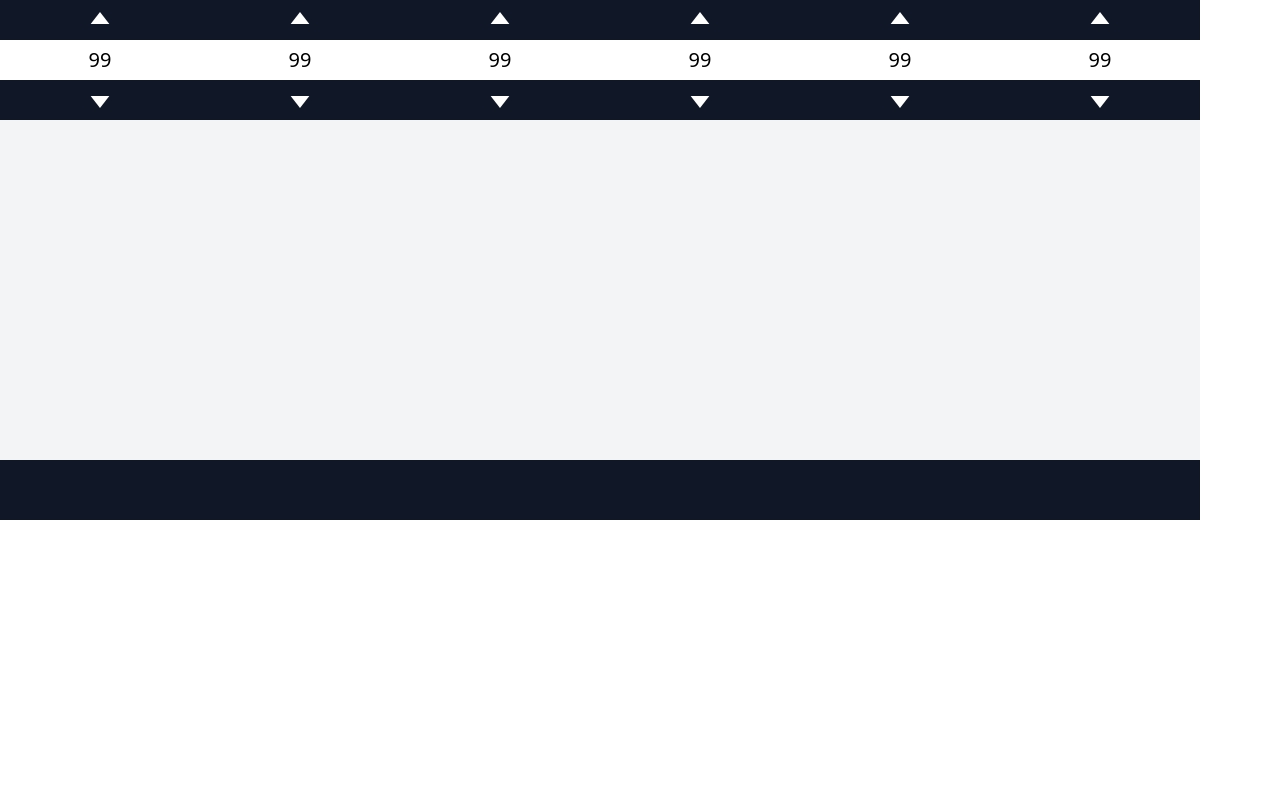
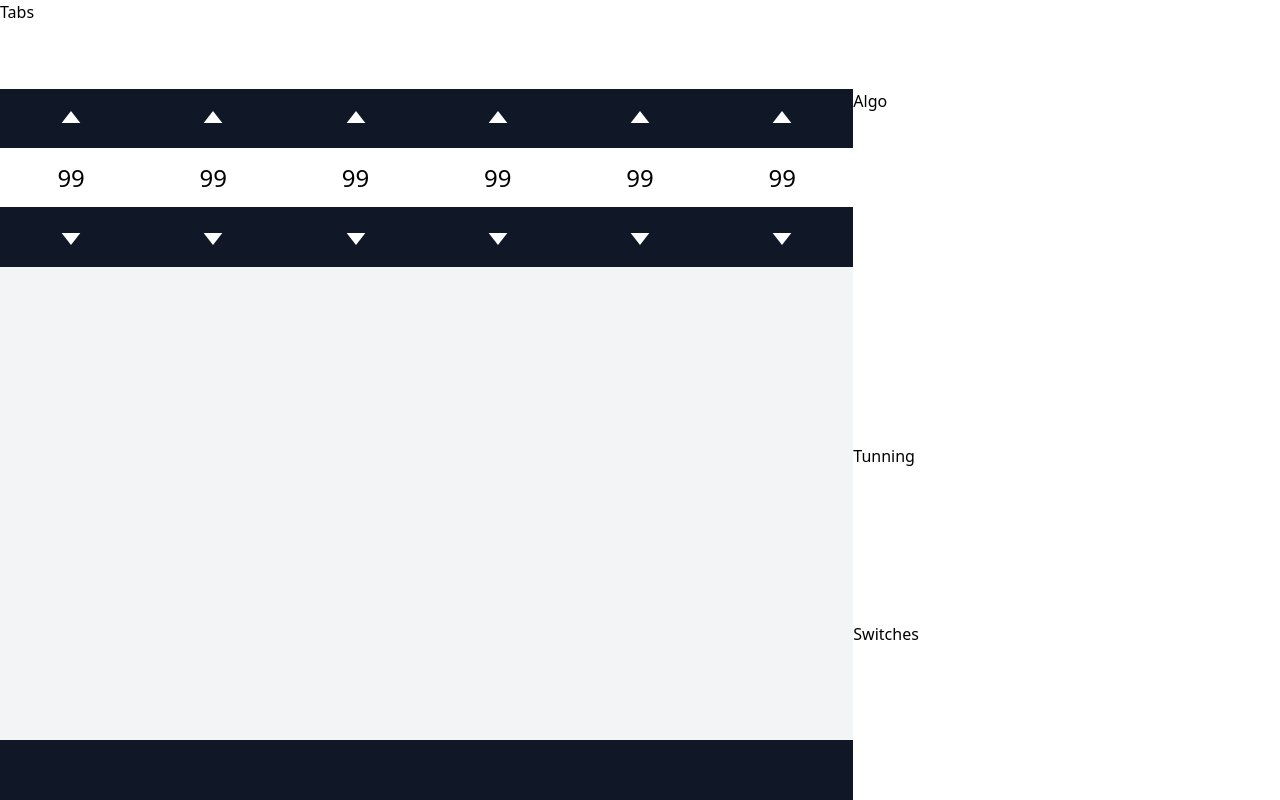
Before and after one commit to VladWithCookies/volca-fm-controller, a React (Vite) app: page / in a window 1280 px wide. Built offline with nearby package versions, Linux system fonts and the light colour scheme.

Commit message:
Add fluid layout

```diff
--- a/src/components/atoms/Button.tsx
+++ b/src/components/atoms/Button.tsx
@@ -6,7 +6,7 @@ export default function Button({ children }: Props) {
   return (
     <button
       type="button"
-      className="flex items-center justify-center h-10 bg-gray-900 text-white"
+      className="flex items-center justify-center size-full bg-gray-900 text-white"
     >
       {children}
     </button>
--- a/src/components/atoms/Fader.tsx
+++ b/src/components/atoms/Fader.tsx
@@ -3,7 +3,7 @@ import { Slider } from 'radix-ui';
 export default function Fader() {
   return (
     <Slider.Root
-      className="relative flex flex-col align-center w-50 h-100"
+      className="relative flex flex-col align-center size-full overflow-hidden"
       defaultValue={[0]}
       max={99}
       step={1}
@@ -12,7 +12,7 @@ export default function Fader() {
 			<Slider.Track className="relative grow bg-gray-100">
 				<Slider.Range className="absolute w-full bg-teal-300" />
 			</Slider.Track>
-			<Slider.Thumb className="block w-50 h-15 outline-none bg-gray-900" />
+			<Slider.Thumb className="block w-100 h-15 outline-none bg-gray-900" />
 		</Slider.Root>
   );
 }
--- a/src/components/atoms/Section.tsx
+++ b/src/components/atoms/Section.tsx
@@ -5,7 +5,7 @@ interface Props {
 
 export default function Section ({ heading, children }: Props) {
   return (
-    <section className="flex">
+    <section className="size-full">
       <h2 hidden>{heading}</h2>
       {children}
     </section>
--- a/src/components/molecules/Stepper.tsx
+++ b/src/components/molecules/Stepper.tsx
@@ -4,15 +4,15 @@ import Button from '@/components/atoms/Button';
 
 export default function Stepper() {
   return (
-    <div className="flex flex-col w-50">
+    <div className="flex flex-col size-full">
       <Button>
-        <TriangleUpIcon className="h-10 w-10" />
+        <TriangleUpIcon className="size-10" />
       </Button>
-      <span className="inline-flex items-center justify-center h-10 text-xl">
+      <span className="inline-flex items-center justify-center size-full text-2xl">
         99
       </span>
       <Button>
-        <TriangleDownIcon className="h-10 w-10" />
+        <TriangleDownIcon className="size-10" />
       </Button>
     </div>
   );
--- a/src/components/organisms/OperatorLevelsSection.tsx
+++ b/src/components/organisms/OperatorLevelsSection.tsx
@@ -4,23 +4,23 @@ import Fader from '@/components/atoms/Fader';
 export default function OperatorLevelsSection() {
   return (
     <Section heading="Operator Levels">
-      <ol className="flex">
-        <li>
+      <ol className="flex size-full">
+        <li className="size-full">
           <Fader />
         </li>
-        <li>
+        <li className="size-full">
           <Fader />
         </li>
-        <li>
+        <li className="size-full">
           <Fader />
         </li>
-        <li>
+        <li className="size-full">
           <Fader />
         </li>
-        <li>
+        <li className="size-full">
           <Fader />
         </li>
-        <li>
+        <li className="size-full">
           <Fader />
         </li>
       </ol>
--- a/src/components/organisms/OperatorRatesSection.tsx
+++ b/src/components/organisms/OperatorRatesSection.tsx
@@ -4,23 +4,23 @@ import Stepper from '@/components/molecules/Stepper';
 export default function OperatorRatesSection() {
   return (
     <Section heading="Operator Rates">
-      <ol className="flex">
-        <li>
+      <ol className="flex size-full">
+        <li className="size-full">
           <Stepper />
         </li>
-        <li>
+        <li className="size-full">
           <Stepper />
         </li>
-        <li>
+        <li className="size-full">
           <Stepper />
         </li>
-        <li>
+        <li className="size-full">
           <Stepper />
         </li>
-        <li>
+        <li className="size-full">
           <Stepper />
         </li>
-        <li>
+        <li className="size-full">
           <Stepper />
         </li>
       </ol>
--- a/src/components/templates/OperatorsLayout.tsx
+++ b/src/components/templates/OperatorsLayout.tsx
@@ -5,10 +5,14 @@ interface Props {
 
 export default function OperatorsLayout({ levels, rates }: Props) {
   return (
-    <div>
+    <div className="w-screen h-screen overflow-hidden grid grid-cols-9 grid-rows-9">
       <h1 hidden>Operators</h1>
-      {rates}
-      {levels}
+      <div className="col-span-full">Tabs</div>
+      <div className="col-span-6 row-span-2">{rates}</div>
+      <div className="col-span-3 row-span-4">Algo</div>
+      <div className="col-span-6 row-span-6">{levels}</div>
+      <div className="col-span-3 row-span-2">Tunning</div>
+      <div className="col-span-3 row-span-2">Switches</div>
     </div>
   );
 }
```
